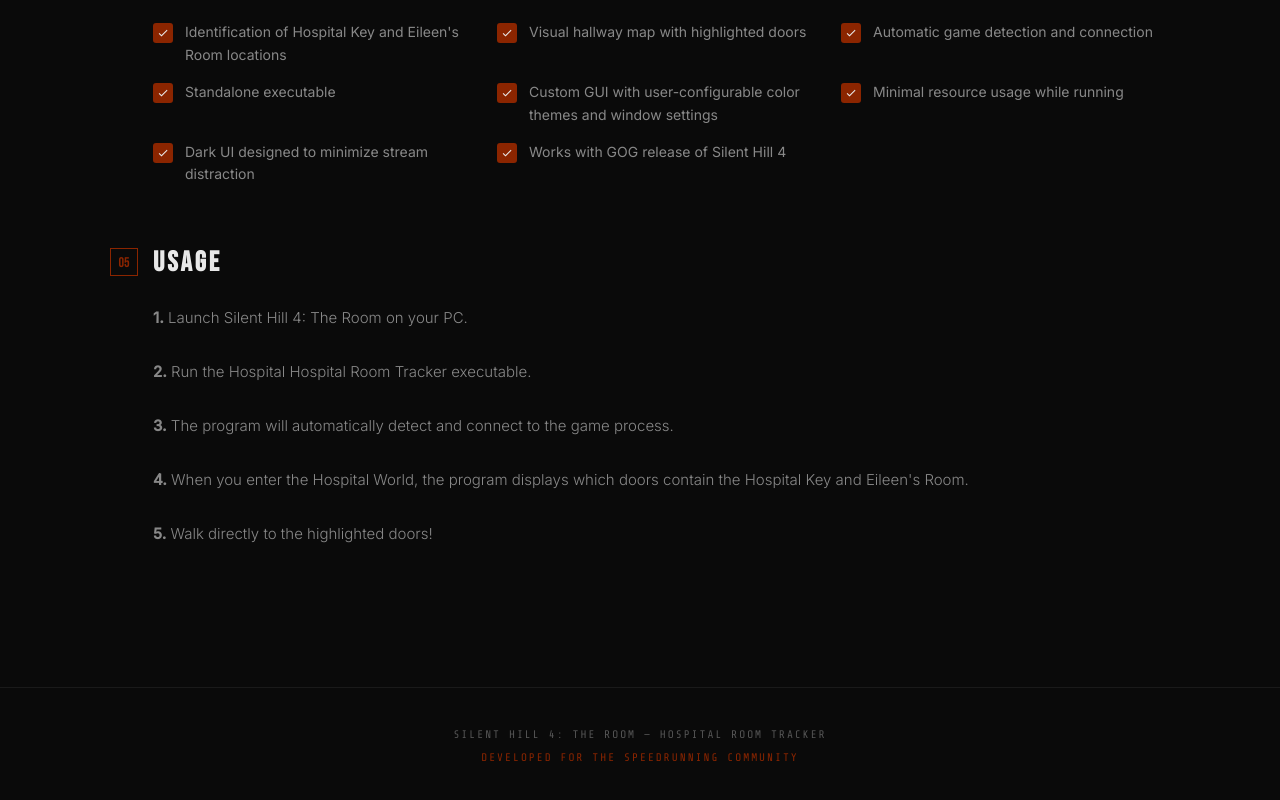
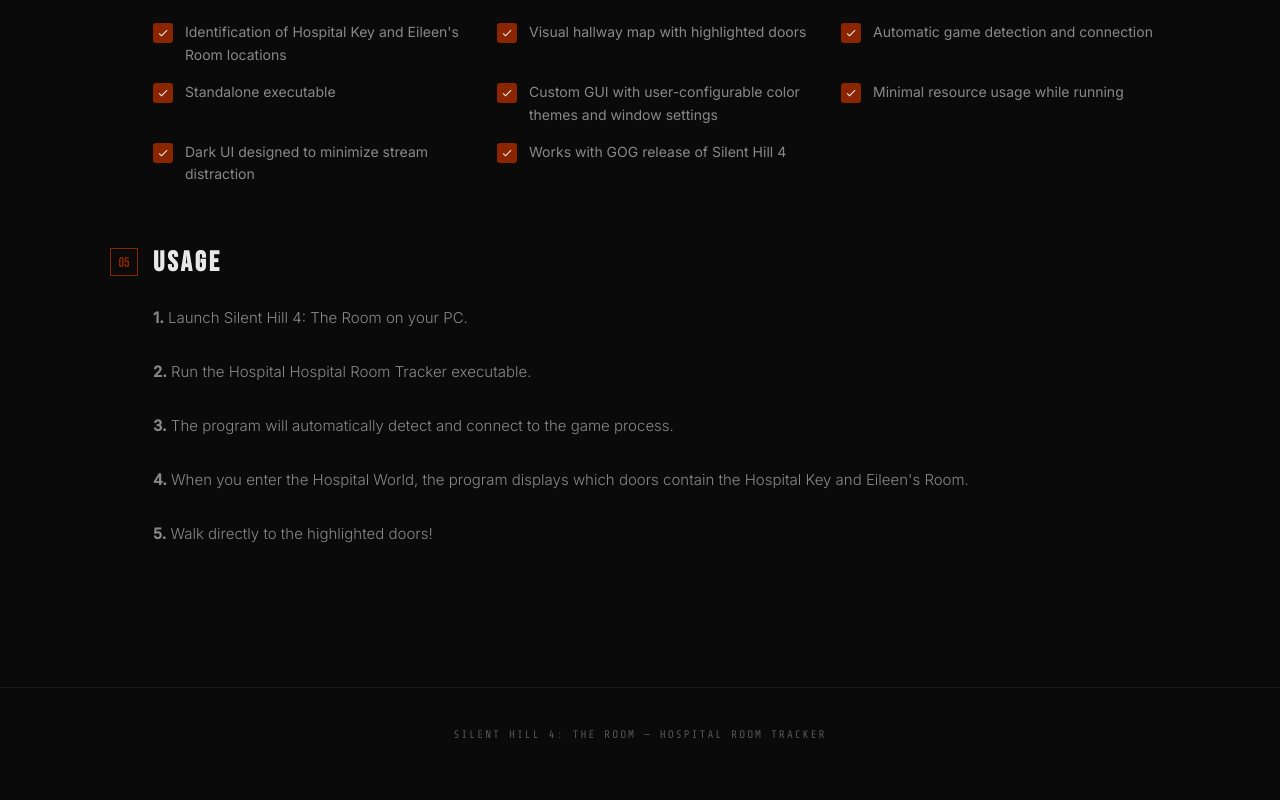
Before and after one commit to donniejb97-hue/SH4-Hospital-RNG-Tool, a plain HTML site: page index.html in a window 1280 px wide. Shown: the part 2354-3154 px from the top of the page. Drawn offline with nearby package versions, Linux system fonts and the light colour scheme.

Commit message:
Update index.html

```diff
--- a/index.html
+++ b/index.html
@@ -849,7 +849,7 @@
 
     <footer class="footer">
         <p>SILENT HILL 4: THE ROOM — HOSPITAL ROOM TRACKER</p>
-        <p class="credit">DEVELOPED FOR THE SPEEDRUNNING COMMUNITY</p>
+       <!-- <p class="credit">DEVELOPED WITH LOVE TO SHARE WITH THE SPEEDRUNNING COMMUNITY</p -->
     </footer>
 
 </body>
```
